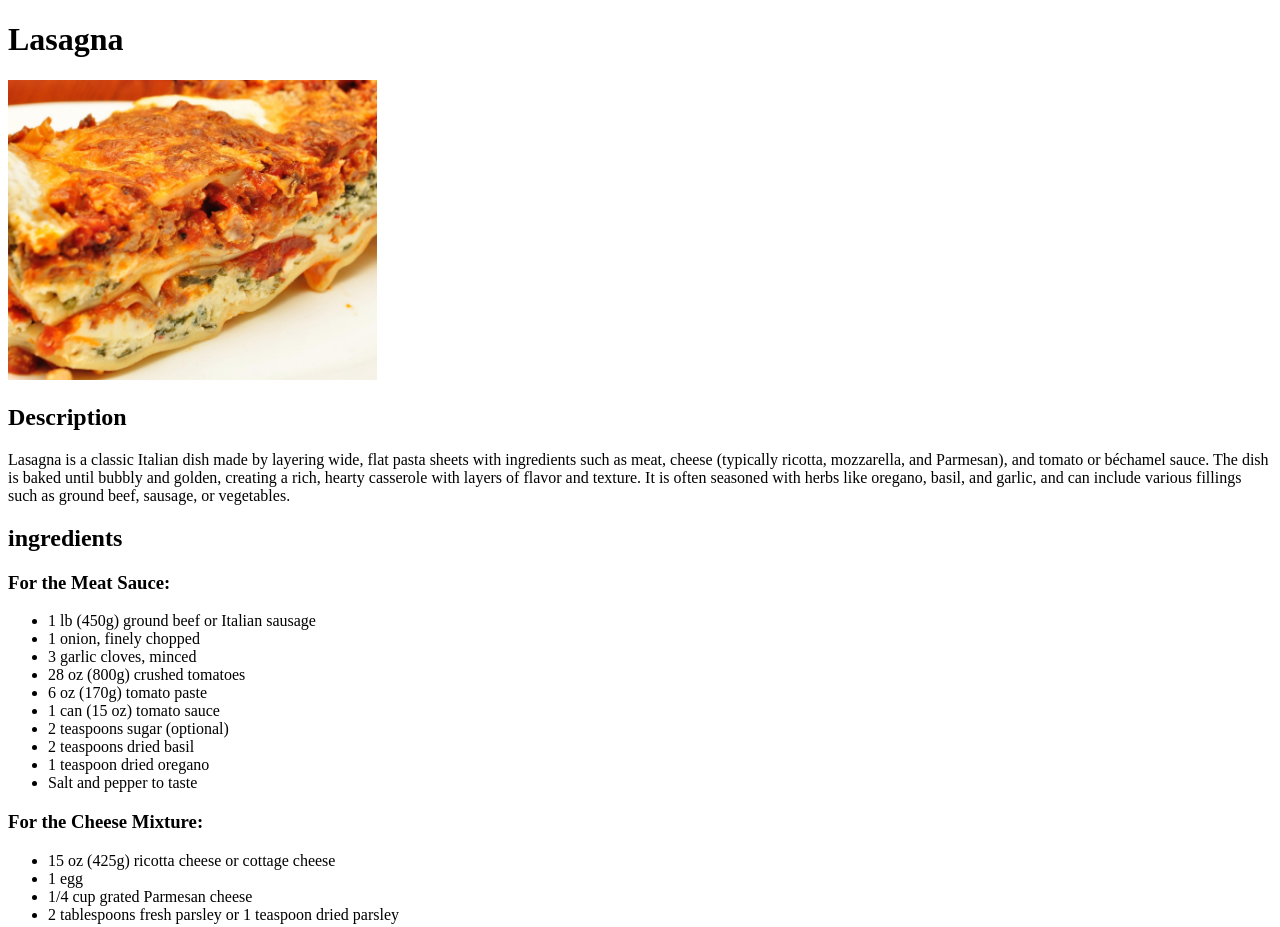
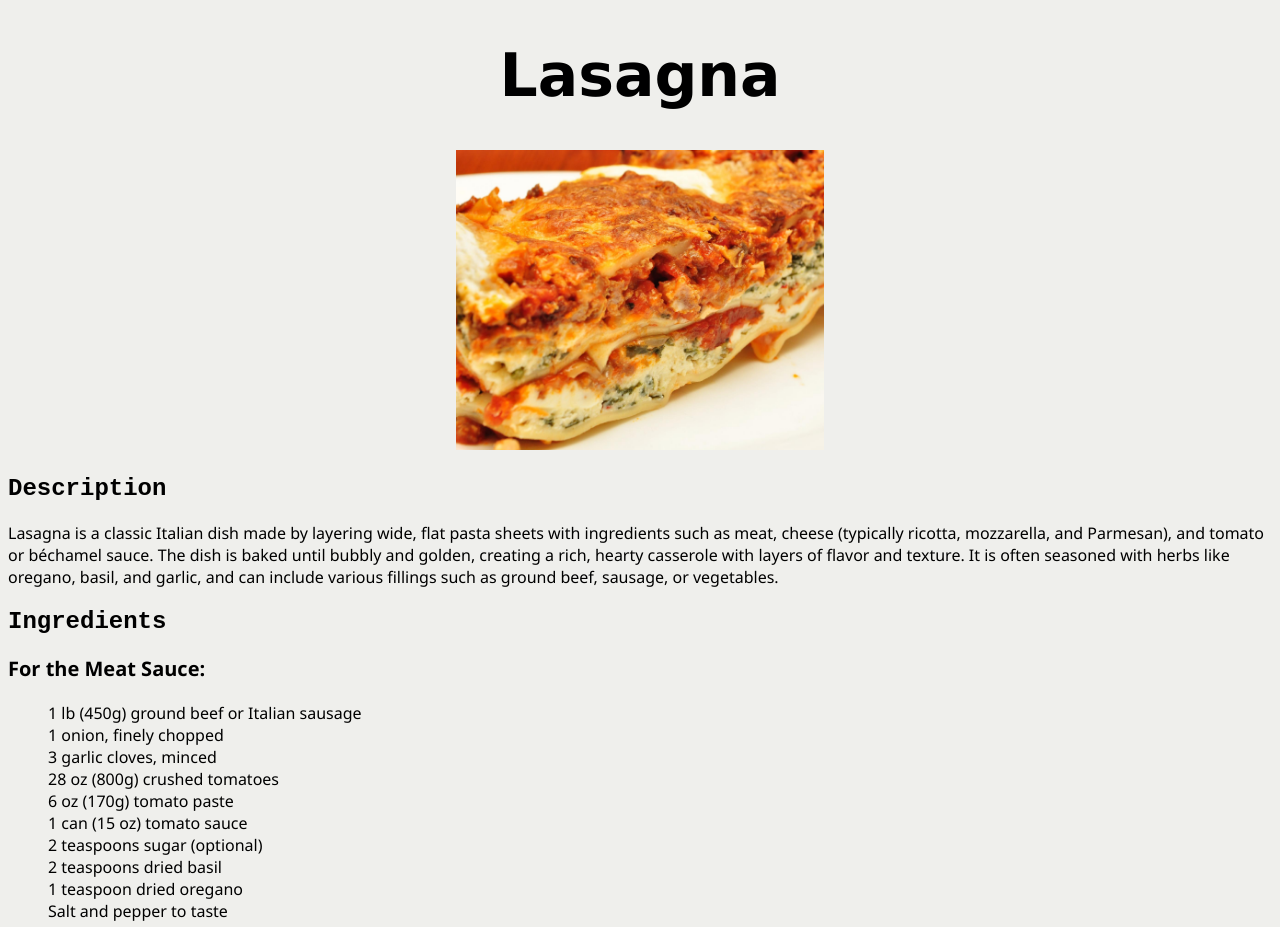
Before and after one commit to javelain/Odin_Project, a plain HTML site: page odin-recipes/recipes/lasagna.html in a window 1280 px wide. Shown: the top 927 px of the page. Drawn offline with Linux system fonts and the light colour scheme.

Commit message:
Add some basic CSS to my recipes website

```diff
--- a/odin-recipes/recipes/lasagna.html
+++ b/odin-recipes/recipes/lasagna.html
@@ -3,17 +3,20 @@
 <head>
     <meta charset="UTF-8">
     <meta name="viewport" content="width=device-width, initial-scale=1.0">
+    <link rel="stylesheet" href="../style.css">
     <title>Lasagna</title>
 </head>
 <body>
     <h1>Lasagna</h1>
-    <img src="../images/Lasagna.jpg" alt="Lasagna" height="300">
+    <div class="intro_image">
+        <img src="../images/Lasagna.jpg" alt="Lasagna" height="300">
+    </div>
 
     <h2>Description</h2>
 
     <p>Lasagna is a classic Italian dish made by layering wide, flat pasta sheets with ingredients such as meat, cheese (typically ricotta, mozzarella, and Parmesan), and tomato or béchamel sauce. The dish is baked until bubbly and golden, creating a rich, hearty casserole with layers of flavor and texture. It is often seasoned with herbs like oregano, basil, and garlic, and can include various fillings such as ground beef, sausage, or vegetables.</p>
 
-    <h2>ingredients</h2>
+    <h2>Ingredients</h2>
     <h3>For the Meat Sauce:</h3>
     <ul>
         <li>1 lb (450g) ground beef or Italian sausage</li>
--- /dev/null
+++ b/odin-recipes/style.css
@@ -0,0 +1,40 @@
+*{
+    background-color: rgb(239, 239, 236);
+    font-family: 'Segoe UI', Tahoma, Geneva, Verdana, sans-serif;
+}
+
+.intro_image{
+    text-align: center;
+}
+
+h1{
+    font-size: 60px;
+    font-family: 'Lucida Sans', 'Lucida Sans Regular', 'Lucida Grande', 'Lucida Sans Unicode';
+    text-align: center;
+}
+
+h2{
+    font-family: 'Courier New', Courier, monospace;
+    text-align: left;
+}
+
+h3{
+    font-size: 20px;
+}
+
+ul{
+    list-style: none;
+}
+ol>li{
+    font-weight: bold;
+}
+
+ul li{
+    font-weight: normal;
+}
+
+a{
+    text-decoration: none;
+    font-family: 'Courier New', Courier, monospace;
+    font-size: 40px;
+}
```
Also changed, not shown: odin-recipes/index.html (+1 -0 lines), odin-recipes/recipes/omelette.html (+5 -2 lines).
